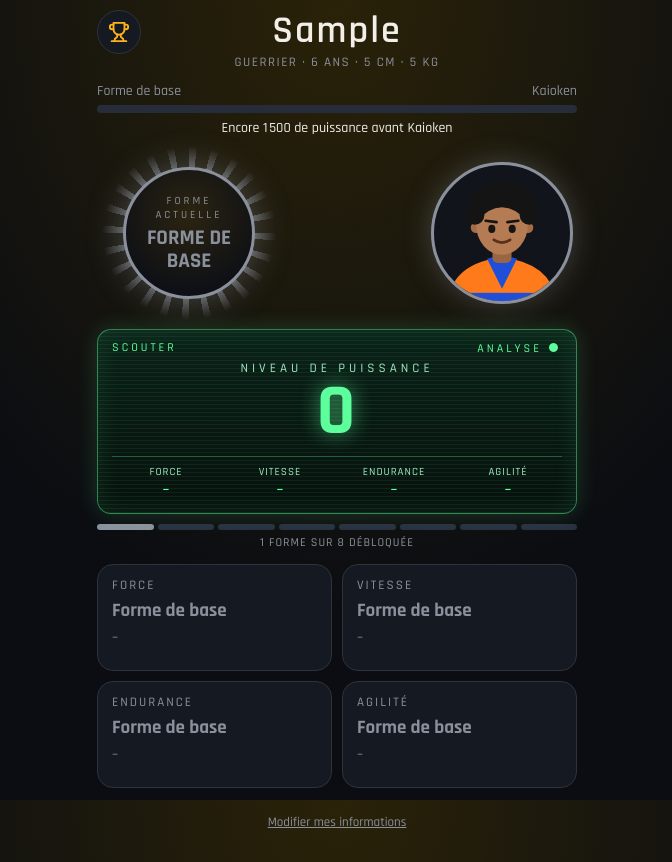
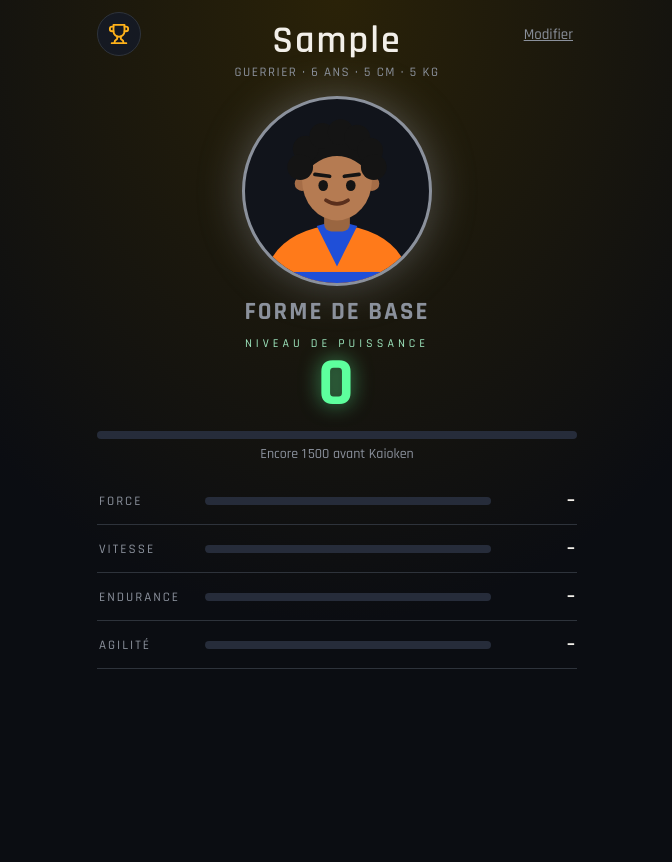
Before and after one commit to mathislcb/peak, a plain HTML site: page index.html in a window 1280 px wide. Both pictures are taken after typing "Sample", "2020-01-15", "5", "5", "Sample", "Sample" into the empty fields and a click on the button "Créer mon profil". Shown: the whole page, without its empty margins (303-975 px from the left). After the commit the page ends 800 px from the top, so only its background shows below. Drawn offline with Linux system fonts and the light colour scheme.

Commit message:
Refactor HTML layout and enhance JavaScript interactions
Refactor HTML structure and update JavaScript functionality for improved layout and interaction.

```diff
--- a/index.html
+++ b/index.html
@@ -103,19 +103,36 @@ button.go{margin-top:28px;width:100%;padding:16px;border:0;border-radius:14px;ba
 .intro{color:var(--mut);font-size:14px;line-height:1.5;margin:10px 0 0;text-align:center}
 .hint{color:var(--mut);font-size:12px;margin:6px 0 0}
 [hidden]{display:none!important}
+.ztop{display:flex;justify-content:space-between;align-items:center}
+.ztro{position:static}
+.zmod{background:none;border:0;color:var(--mut);font:inherit;font-size:15px;text-decoration:underline;padding:8px 4px}
+#home .zhead{margin-top:-34px}
+.zav{width:190px;height:190px;margin:16px auto 0;box-shadow:0 0 44px color-mix(in srgb,var(--fc) 45%,transparent)}
+.zfn{text-align:center;font-size:25px;font-weight:700;letter-spacing:2px;color:var(--fc);margin-top:10px}
+.zl2{text-align:center;font-size:12px;letter-spacing:4px;color:#9fe8bf;margin-top:8px}
+.zbig{font-size:68px;text-align:center}
+.zpt{color:var(--mut)}
+.zlist{margin-top:14px}
+.zst{display:flex;align-items:center;gap:14px;width:100%;background:none;border:0;border-bottom:1px solid var(--line);padding:13px 2px;color:var(--txt);font:inherit;text-align:left}
+.zst .zk{width:92px}.zst .zb{flex:1;height:8px;border-radius:4px}
+.zv{width:70px;text-align:right}.zn2{display:block;font-size:21px;line-height:1}
+.zd{display:block;font-size:12px}.zd b{font-weight:600}
 </style>
 </head>
 <body>
 <main>
   <div id="home" class="zhome" hidden>
-    <button class="ztro" id="rankBtn" aria-label="Classement des formes"><svg width="22" height="22" viewBox="0 0 24 24" fill="none" stroke="currentColor" stroke-width="2" stroke-linecap="round" stroke-linejoin="round" aria-hidden="true"><path d="M6 9H4.5a2.5 2.5 0 0 1 0-5H6"/><path d="M18 9h1.5a2.5 2.5 0 0 0 0-5H18"/><path d="M4 22h16"/><path d="M10 14.66V17c0 .55-.47.98-.97 1.21C7.85 18.75 7 20.24 7 22"/><path d="M14 14.66V17c0 .55.47.98.97 1.21C16.15 18.75 17 20.24 17 22"/><path d="M18 2H6v7a6 6 0 0 0 12 0V2Z"/></svg></button>
+    <div class="ztop">
+      <button class="ztro" id="rankBtn" aria-label="Classement des formes"><svg width="22" height="22" viewBox="0 0 24 24" fill="none" stroke="currentColor" stroke-width="2" stroke-linecap="round" stroke-linejoin="round" aria-hidden="true"><path d="M6 9H4.5a2.5 2.5 0 0 1 0-5H6"/><path d="M18 9h1.5a2.5 2.5 0 0 0 0-5H18"/><path d="M4 22h16"/><path d="M10 14.66V17c0 .55-.47.98-.97 1.21C7.85 18.75 7 20.24 7 22"/><path d="M14 14.66V17c0 .55.47.98.97 1.21C16.15 18.75 17 20.24 17 22"/><path d="M18 2H6v7a6 6 0 0 0 12 0V2Z"/></svg></button>
+      <button class="zmod" id="editBtn">Modifier</button>
+    </div>
     <div class="zhead"><h1 id="name"></h1><div class="sub" id="meta"></div></div>
-    <div class="zprog"><div class="zpl"><span id="pf"></span><span id="pn"></span></div><div class="zbar"><i id="pfill"></i></div><div class="zpt" id="ptxt"></div></div>
-    <div class="zhero"><div class="zemb"><div><small>FORME ACTUELLE</small><b id="fn"></b></div></div><div class="zav" id="avf"></div></div>
-    <div class="zsc"><div class="zt"><span>SCOUTER</span><span>ANALYSE ●</span></div><div class="zl">NIVEAU DE PUISSANCE</div><div class="zbig" id="pw"></div><div class="zmini" id="mini"></div></div>
-    <div class="zlad" id="ladder"></div><div class="zcap" id="lcap"></div>
-    <div class="zcards" id="cards"></div>
-    <button class="edit" id="editBtn">Modifier mes informations</button>
+    <div class="zav" id="avf"></div>
+    <div class="zfn" id="fn"></div>
+    <div class="zl2">NIVEAU DE PUISSANCE</div>
+    <div class="zbig" id="pw"></div>
+    <div class="zprog"><div class="zbar"><i id="pfill"></i></div><div class="zpt" id="ptxt"></div></div>
+    <div class="zlist" id="cards"></div>
   </div>
   <div id="rank" class="zhome" hidden>
     <button class="back" id="rankBack">‹ Retour</button>
@@ -299,17 +316,13 @@ function render(p){
   $("name").textContent=p.prenom;
   const age=Math.floor((Date.now()-new Date(p.naissance))/31557600000);
   $("meta").textContent=`GUERRIER · ${age} ANS · ${p.taille} CM · ${p.poids} KG`;
-  $("pf").textContent=f.n;$("pn").textContent=nx?nx.n:"Forme ultime";
+  $("avf").innerHTML=avatar(f,184);$("fn").textContent=f.n.toUpperCase();
+  $("pw").textContent=pw(sc);
   $("pfill").style.width=(nx?Math.max(0,Math.min(100,(sc-f.min)/(nx.min-f.min)*100)):100)+"%";
-  $("ptxt").textContent=nx?`Encore ${pw(nx.min-sc)} de puissance avant ${nx.n}`:"Tu as atteint la forme ultime";
-  $("fn").textContent=f.n.toUpperCase();$("avf").innerHTML=avatar(f,136);
-  $("pw").textContent=pw(sc);
-  $("mini").innerHTML=r.physique.stats.map(s=>`<div><span>${s.st.label.toUpperCase()}</span><b>${pw(s.score)}</b></div>`).join("");
-  $("ladder").innerHTML=FORMS.map((x,j)=>`<i style="background:${j<=i?x.c:"#2a3040"}"></i>`).join("");
-  $("lcap").textContent=`${i+1} FORME${i?"S":""} SUR 8 DÉBLOQUÉE${i?"S":""}`;
+  $("ptxt").textContent=nx?`Encore ${pw(nx.min-sc)} avant ${nx.n}`:"Tu as atteint la forme ultime";
   $("cards").innerHTML=r.physique.stats.map(s=>{const fo=formOf(s.score);
-    return`<button class="zcard" data-k="${s.st.k}"><span class="zk">${s.st.label.toUpperCase()}</span><span class="zf" style="color:${fo.c}">${fo.n}</span><span class="zr"><span>${pw(s.score)}</span>${delta(s.score0,s.score)}</span><span class="zb"><i style="width:${s.score||0}%;background:${fo.c}"></i></span></button>`}).join("");
-  document.querySelectorAll(".zcard").forEach(b=>b.onclick=()=>openStat("physique",b.dataset.k));
+    return`<button class="zst" data-k="${s.st.k}"><span class="zk">${s.st.label.toUpperCase()}</span><span class="zb"><i style="width:${s.score||0}%;background:${fo.c}"></i></span><span class="zv"><b class="zn2">${pw(s.score)}</b><span class="zd">${delta(s.score0,s.score)}</span></span></button>`}).join("");
+  document.querySelectorAll(".zst").forEach(b=>b.onclick=()=>openStat("physique",b.dataset.k));
   show("home");
 }
 function renderRank(){
```
